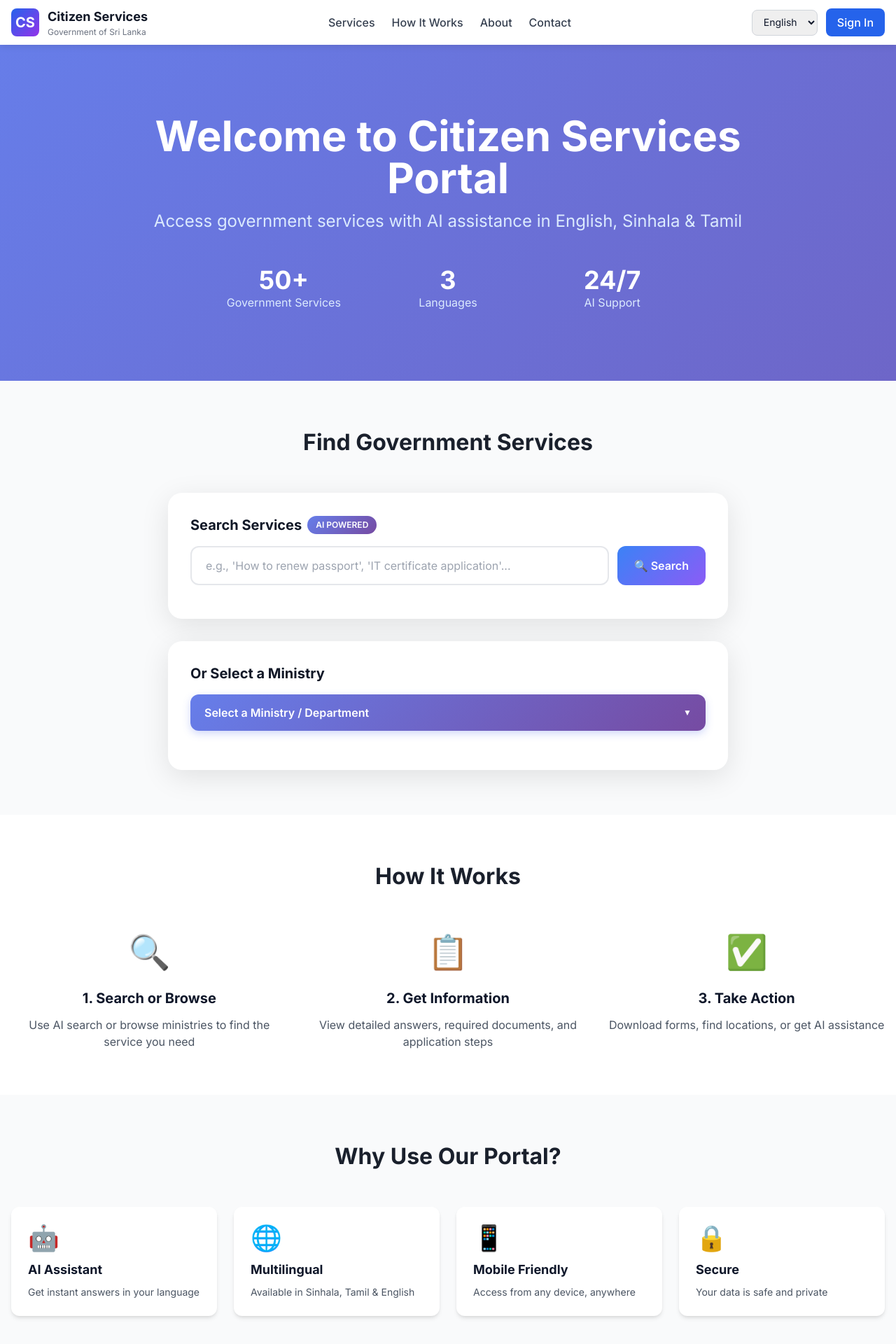
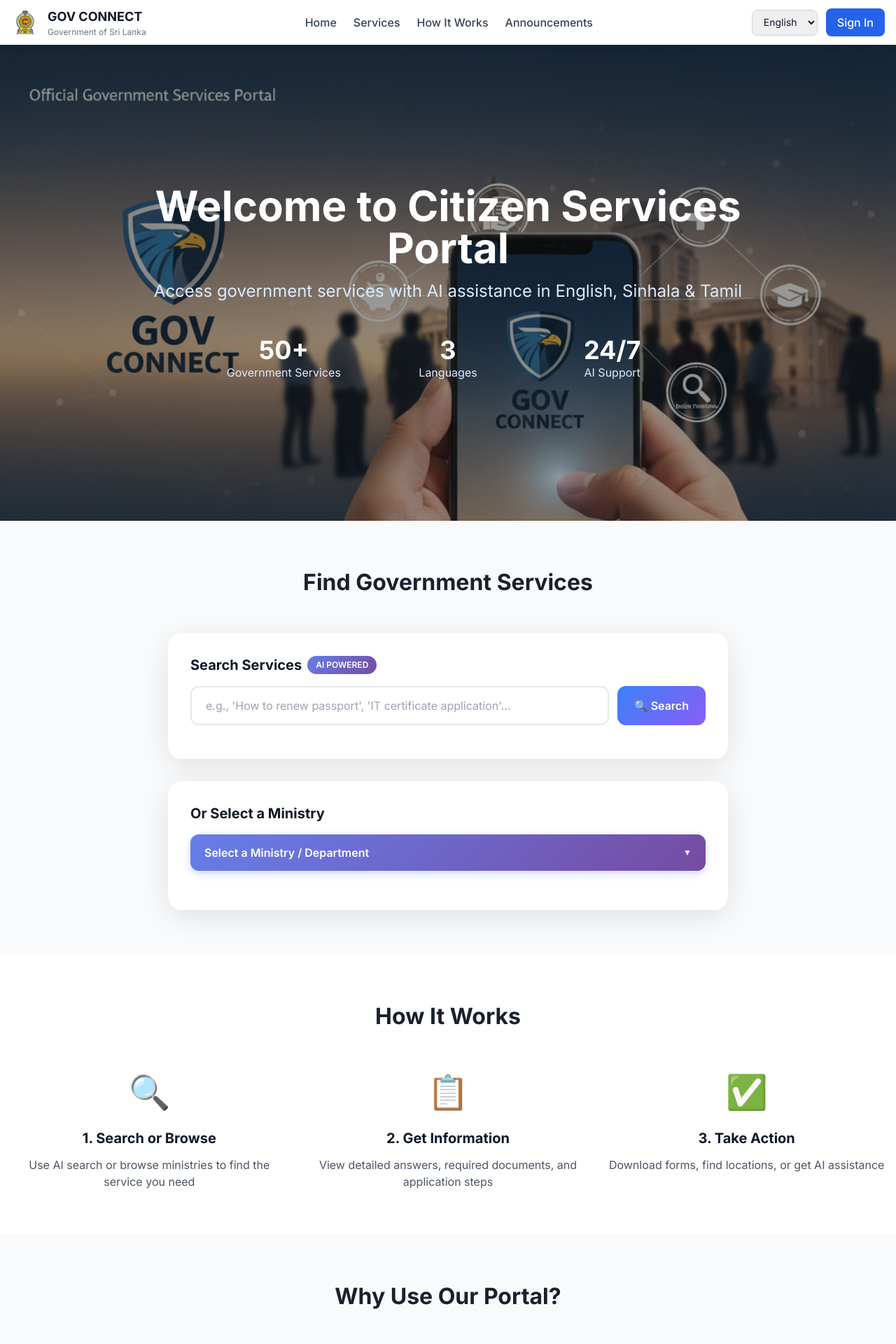
Before and after one commit to dilukshi1231/citizen_portal, a Flask app: page / in a window 1280 px wide. Shown: the top 1920 px of the page at 70% size. Run offline with Flask 3, Linux system fonts and the light colour scheme; data that the repository does not hold is empty; some libraries are stand-ins or nearby versions.

Commit message:
logos images added

```diff
--- a/static/style.css
+++ b/static/style.css
@@ -1,5 +1,88 @@
 /* Citizen Services Portal - Complete Stylesheet (FIXED) */
+/* ===== Section Title with Icon ===== */
+.section-title {
+    text-align: center;
+    font-size: 2rem;
+    font-weight: 700;
+    margin-bottom: 3rem;
+    color: #1a202c;
+    display: flex;
+    align-items: center;
+    justify-content: center;
+    gap: 12px;
+}
 
+/* ===== Announcement Icon ===== */
+.announcement-icon {
+    width: 42px;
+    height: 42px;
+    flex-shrink: 0;
+    animation: gentle-pulse 3s ease-in-out infinite;
+}
+
+@keyframes gentle-pulse {
+    0%, 100% {
+        transform: scale(1);
+    }
+    50% {
+        transform: scale(1.08);
+    }
+}
+
+/* ===== Announcement Cards ===== */
+.announcement-banner {
+    background: #fef3c7;
+    border-left: 4px solid #f59e0b;
+    padding: 1rem;
+    margin-bottom: 1rem;
+    border-radius: 8px;
+    transition: all 0.3s ease;
+}
+
+.announcement-banner:hover {
+    transform: translateX(4px);
+    box-shadow: 0 4px 12px rgba(245, 158, 11, 0.2);
+}
+
+.announcement-banner a {
+    display: block;
+    text-decoration: none;
+    color: inherit;
+}
+
+.announcement-banner h4 {
+    font-weight: bold;
+    color: #92400e;
+    margin-bottom: 0.5rem;
+    font-size: 1.1rem;
+}
+
+.announcement-banner p {
+    font-size: 0.875rem;
+    color: #78350f;
+    line-height: 1.5;
+}
+
+/* ===== Empty State ===== */
+.announcement-empty {
+    text-align: center;
+    padding: 3rem;
+    color: #9ca3af;
+    font-size: 1rem;
+}
+
+/* ===== Responsive ===== */
+@media (max-width: 768px) {
+    .section-title {
+        font-size: 1.5rem;
+        gap: 8px;
+    }
+
+    .announcement-icon {
+        width: 32px;
+        height: 32px;
+    }
+}
 /* ===== Global Styles ===== */
 * {
   box-sizing: border-box;
--- a/templates/index.html
+++ b/templates/index.html
@@ -15,15 +15,65 @@
     }
 
     .hero-section {
-        min-height: 60vh;
+    position: relative;
+    min-height: 85vh;
     display: flex;
     align-items: center;
     justify-content: center;
     color: white;
     text-align: center;
     padding: 2rem;
+    overflow: hidden;
+    }
+    /* Background slideshow container */
+.hero-background {
+    position: absolute;
+    top: 0;
+    left: 0;
+    width: 100%;
+    height: 100%;
+    z-index: 0;
+}
+/* Individual slides */
+.hero-slide {
+    position: absolute;
+    top: 0;
+    left: 0;
+    width: 100%;
+    height: 100%;
+    background-size: cover;
+    background-position: center;
+    background-repeat: no-repeat;
+    opacity: 0;
+    transition: opacity 2s ease-in-out;
+}
+.hero-slide.active {
+    opacity: 1;
+}
+.hero-slide:nth-child(1) {
+    background-image: url('/static/img/hero1.png');
+    background-color: #667eea; /* Fallback color */
 }
 
+.hero-slide:nth-child(2) {
+    background-image: url('/static/img/hero2.png');
+    background-color: #f093fb; /* Fallback color */
+}
+.hero-overlay {
+    position: absolute;
+    top: 0;
+    left: 0;
+    width: 100%;
+    height: 100%;
+    background: rgba(0, 0, 0, 0.4);
+    z-index: 1;
+}
+.hero-content {
+    position: relative;
+    z-index: 2;
+    max-width: 1200px;
+    margin: 0 auto;
+}
     .service-card {
         transition: all 0.3s ease;
         cursor: pointer;
@@ -110,22 +160,21 @@
     <div class="max-w-7xl mx-auto px-4">
         <div class="flex justify-between items-center h-16">
             <!-- Logo -->
+            <!-- Logo -->
 <div class="flex items-center space-x-3">
-                <div class="w-10 h-10 bg-gradient-to-br from-blue-600 to-purple-600 rounded-lg flex items-center justify-center text-white font-bold text-xl">
-                    CS
-                </div>
+    <img src="/static/img/logo.png" alt="Government Logo" class="w-10 h-10 object-contain">
     <div>
-                    <h1 class="text-lg font-bold text-gray-900">Citizen Services</h1>
+        <h1 class="text-lg font-bold text-gray-900">GOV CONNECT</h1>
         <p class="text-xs text-gray-500">Government of Sri Lanka</p>
     </div>
 </div>
 
             <!-- Navigation Links -->
             <div class="hidden md:flex items-center space-x-6">
+                <a href="#hero-section" class="text-gray-700 hover:text-blue-600 font-medium transition">Home</a>
                 <a href="#services" class="text-gray-700 hover:text-blue-600 font-medium transition">Services</a>
                 <a href="#how-it-works" class="text-gray-700 hover:text-blue-600 font-medium transition">How It Works</a>
-                <a href="#about" class="text-gray-700 hover:text-blue-600 font-medium transition">About</a>
-                <a href="#contact" class="text-gray-700 hover:text-blue-600 font-medium transition">Contact</a>
+                <a href="#ads-area" class="text-gray-700 hover:text-blue-600 font-medium transition">Announcements</a>
             </div>
 
             <!-- Language & Auth -->
@@ -143,8 +192,19 @@
     </div>
 </nav>
 
-<!-- Hero Section -->
-<section class="hero-section">
+<!-- Hero Section with Sliding Background -->
+<section class="hero-section" id="hero-section">
+    <!-- Background Slideshow -->
+    <div class="hero-background">
+        <div class="hero-slide active"></div>
+        <div class="hero-slide"></div>
+    </div>
+
+    <!-- Overlay for better text readability -->
+    <div class="hero-overlay"></div>
+
+    <!-- Content -->
+    <div class="hero-content">
         <div class="max-w-4xl mx-auto">
             <h1 class="text-5xl md:text-6xl font-bold mb-4">
                 Welcome to Citizen Services Portal
@@ -152,7 +212,6 @@
             <p class="text-xl md:text-2xl mb-8 text-blue-100">
                 Access government services with AI assistance in English, Sinhala & Tamil
             </p>
-
 
             <!-- Stats -->
             <div class="grid grid-cols-3 gap-8 mt-12 max-w-2xl mx-auto">
@@ -167,6 +226,7 @@
                 <div>
                     <div class="text-4xl font-bold">24/7</div>
                     <div class="text-blue-100">AI Support</div>
+                </div>
             </div>
         </div>
     </div>
@@ -279,11 +339,27 @@
         </div>
     </div>
 </section>
-
 <!-- Announcements -->
 <section class="py-16 bg-white">
     <div class="max-w-7xl mx-auto px-4">
-        <h2 class="section-title">📢 Latest Announcements</h2>
+        <h2 class="section-title">
+            <svg class="announcement-icon" viewBox="0 0 48 48" xmlns="http://www.w3.org/2000/svg">
+                <defs>
+                    <linearGradient id="megaphone-gradient" x1="0%" y1="0%" x2="100%" y2="100%">
+                        <stop offset="0%" style="stop-color:#667eea;stop-opacity:1" />
+                        <stop offset="100%" style="stop-color:#764ba2;stop-opacity:1" />
+                    </linearGradient>
+                </defs>
+                <path d="M38 8L8 18L16 22M38 8L28 38L24 26M38 8L16 22M16 22V34L24 26"
+                      stroke="url(#megaphone-gradient)"
+                      stroke-width="3"
+                      stroke-linecap="round"
+                      stroke-linejoin="round"
+                      fill="none"/>
+                <circle cx="38" cy="8" r="4" fill="url(#megaphone-gradient)"/>
+            </svg>
+            Latest Announcements
+        </h2>
         <div id="ads-area" class="grid md:grid-cols-2 lg:grid-cols-3 gap-6">
             <!-- Loaded dynamically -->
         </div>
@@ -338,7 +414,35 @@
 function scrollToSearch() {
     document.getElementById('services').scrollIntoView({ behavior: 'smooth' });
 }
+// ===== ADD THIS SLIDESHOW CODE HERE =====
+// Hero Background Slideshow
+let currentSlide = 0;
+const slides = document.querySelectorAll('.hero-slide');
+const totalSlides = slides.length;
 
+function nextSlide() {
+    if (totalSlides === 0) return;
+
+    // Remove active class from current slide
+    slides[currentSlide].classList.remove('active');
+
+    // Move to next slide
+    currentSlide = (currentSlide + 1) % totalSlides;
+
+    // Add active class to new slide
+    slides[currentSlide].classList.add('active');
+}
+
+// Start slideshow if slides exist
+if (totalSlides > 1) {
+    setInterval(nextSlide, 5000); // Change slide every 5 seconds
+}
+// ===== END OF SLIDESHOW CODE =====
+
+// Show/hide panels based on user interaction
+function showSubPanel() {
+    document.getElementById('sub-panel').style.display = 'block';
+}
 // Show/hide panels based on user interaction
 function showSubPanel() {
     document.getElementById('sub-panel').style.display = 'block';
```
Also changed, not shown: templates/chatbot_dashboard.html (+3 -5 lines), static/img/announcement/announcement-icon.png (added), static/img/hero1.png (added), static/img/hero2.png (added), static/img/logo-white.png (added), static/img/logo.png (added). Lines whose indentation alone changed are shown as unchanged.
